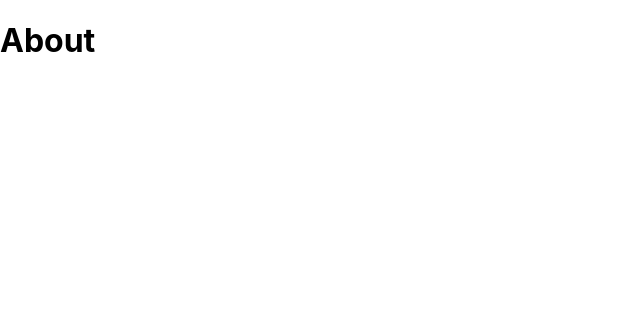
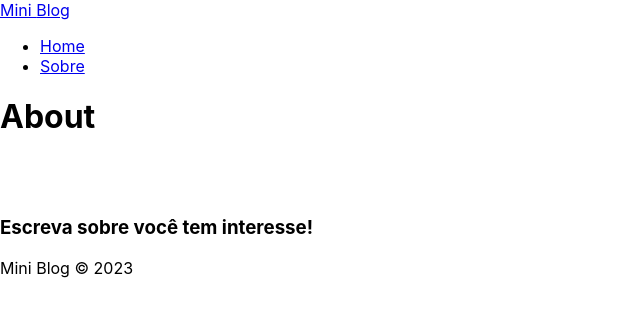
Before and after one commit to ferrariflaviaa/MiniBlog, a React (Create React App) app: page /about in a window 1280 px wide. Shown: the top 316 px of the page, without its empty margins (0-640 px from the left). Built offline with nearby package versions, Linux system fonts and the light colour scheme.

Commit message:
feat: navbar component'

```diff
--- a/package.json
+++ b/package.json
@@ -12,6 +12,7 @@
     "react-dom": "^18.2.0",
     "react-router-dom": "^6.11.2",
     "react-scripts": "5.0.1",
+    "styled-components": "^6.0.0-rc.3",
     "web-vitals": "^2.1.4"
   },
   "scripts": {
--- a/src/App.js
+++ b/src/App.js
@@ -2,16 +2,20 @@ import './App.css';
 import { BrowserRouter, Routes, Route, Navigate } from 'react-router-dom';
 import { Home } from './pages/Home'
 import { About } from './pages/About'
+import { NavBar } from './components/NavBar';
+import { Footer } from './components/Footer';
 function App() {
   return (
     <div >
       <BrowserRouter>
+        <NavBar />
         <div className="container">
           <Routes>
             <Route path='/' element={<Home />} />
             <Route path='/about' element={<About />} />
           </Routes>
         </div>
+        <Footer />
       </BrowserRouter>
     </div>
   );
--- /dev/null
+++ b/src/components/Footer/index.js
@@ -0,0 +1,10 @@
+import React from 'react'
+
+export const Footer = () => {
+  return (
+    <footer>
+      <h3>Escreva sobre você tem interesse!</h3>
+      <p>Mini Blog &copy; 2023</p>
+    </footer>
+  )
+}
--- /dev/null
+++ b/src/components/NavBar/index.js
@@ -0,0 +1,22 @@
+import React from 'react'
+import { NavLink } from 'react-router-dom'
+export const NavBar = () => {
+  return (
+    <nav>
+      <NavLink to='/'>
+        Mini <span>Blog</span>
+      </NavLink>
+      <ul>
+        <li>
+          <NavLink to='/'>
+            Home
+          </NavLink>
+        </li>
+        <li>
+          <NavLink to='/about'>
+            Sobre
+          </NavLink></li>
+      </ul>
+    </nav>
+  )
+}
```
Also changed, not shown: src/components/Footer/styles.js (added), src/components/NavBar/styles.js (added), 1 other file (tests, documents, lock files or other folders).
